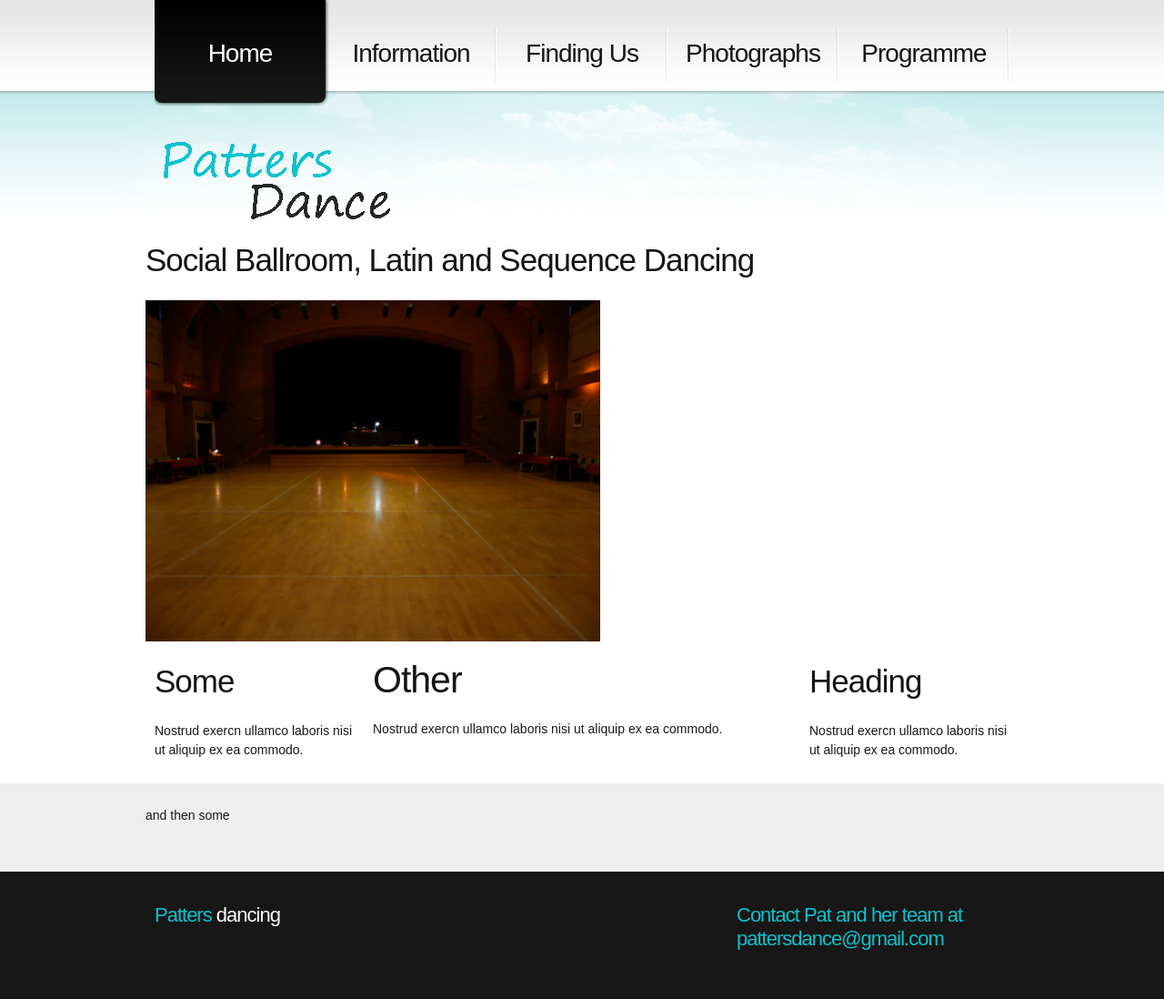
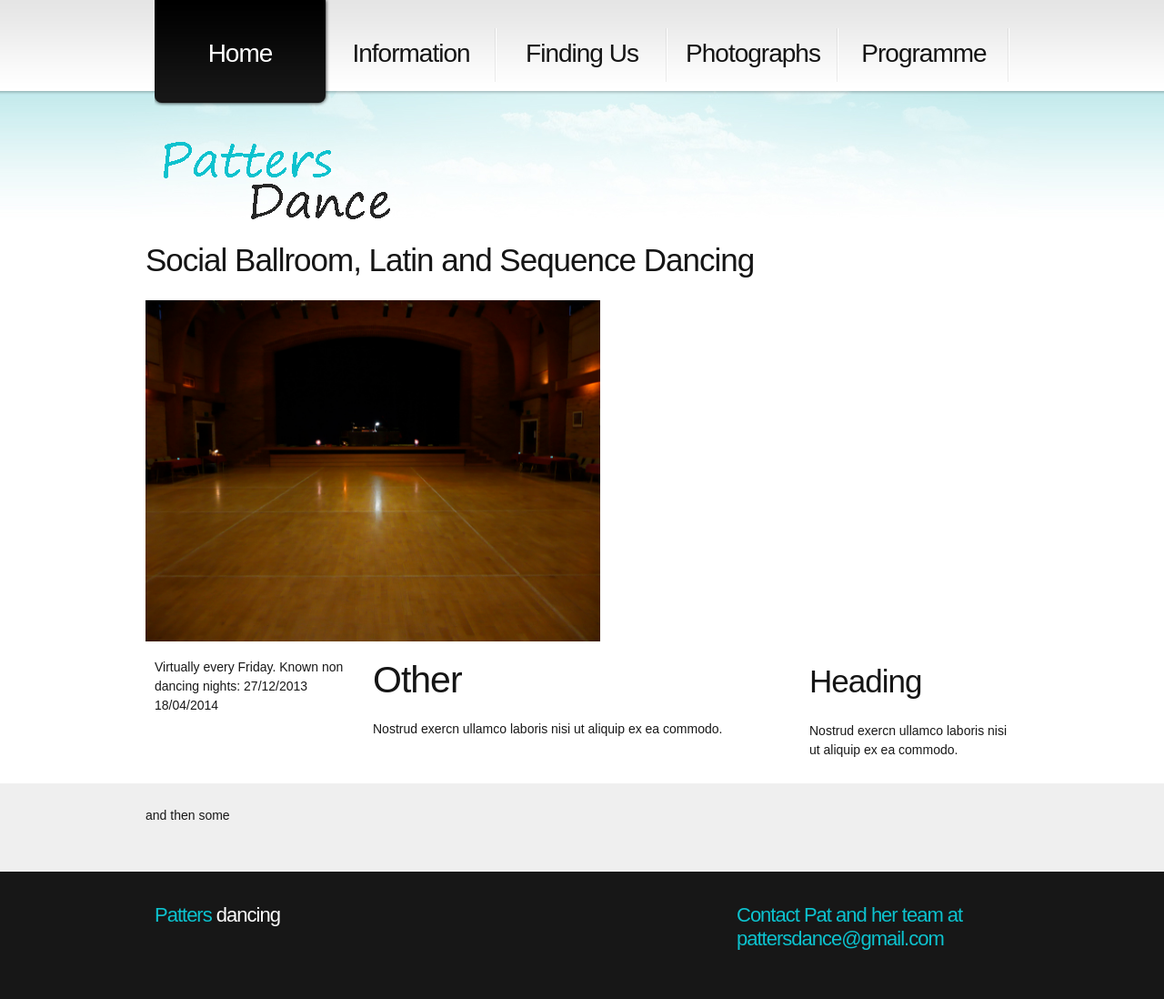
Before and after one commit to ramsayd/patters, a Jekyll site: the page built from index.md, in a window 1280 px wide. Shown: the whole page at 91% size. Built offline with Jekyll 4.4.1, drawn with Linux system fonts in a browser that asks for light colours.

Commit message:
Update index.md

```diff
--- a/index.md
+++ b/index.md
@@ -8,8 +8,10 @@ aside: and then some
 <img width="500" src="images/dancefloor.jpg"/>
 
 <article class="grid_3">
-	<h3>Some</h3>
-	Nostrud exercn ullamco laboris nisi ut aliquip ex ea commodo.
+	Virtually every Friday.
+	Known non dancing nights:
+	27/12/2013
+	18/04/2014
 </article>
 <article class="grid_6">
 	<h2>Other</h2>
```
